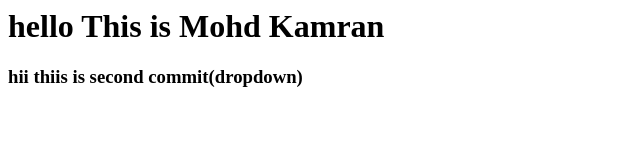
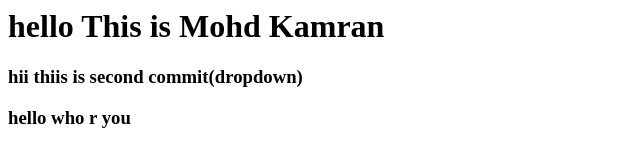
Before and after one commit to kamran415/localRepo, a plain HTML site: page index.html in a window 1280 px wide. Shown: the whole page, without its empty margins (0-640 px from the left). Drawn offline with Linux system fonts and the light colour scheme.

Commit message:
new commit on the feature1

```diff
--- a/index.html
+++ b/index.html
@@ -1,2 +1,3 @@
 <h1>hello This is Mohd Kamran</h1>
 <h3>hii thiis is second commit(dropdown)</h3>
+<h3>hello who r you</h3>
```
